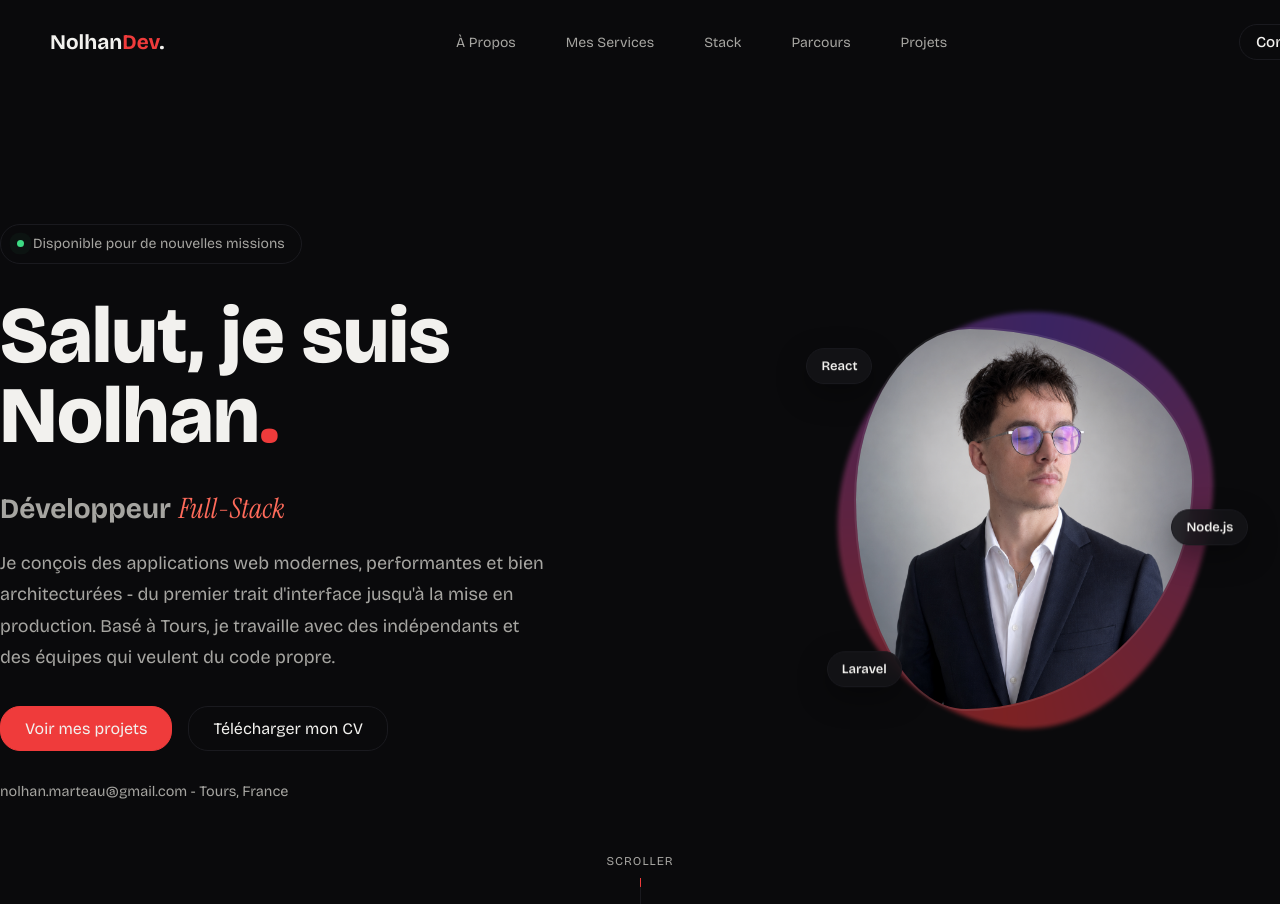
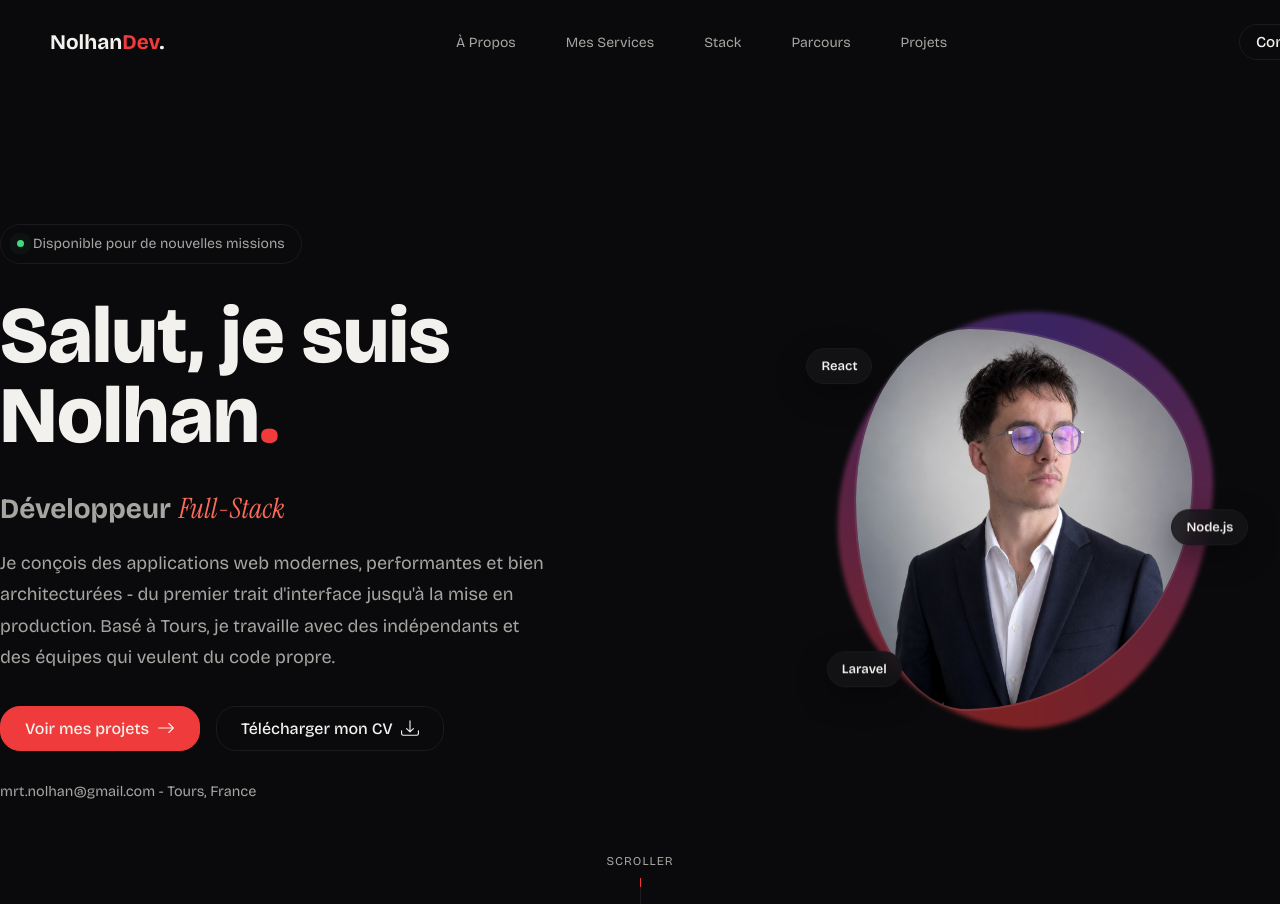
Before and after one commit to MNolhan/Nolhan-Portfolio, a React (Vite) app in the folder Frontend-Portfolio/: page / in a window 1280 px wide. Shown: the top 904 px of the page. Built offline with nearby package versions, Linux system fonts and the light colour scheme; no server answers.

Commit message:
Feat: Ajout des icônes de téléchargement et flèche droite dans la page d'accueil avec mise à jour des boutons

```diff
--- /dev/null
+++ b/Frontend-Portfolio/src/v2/components/Icon/arrowright-icon.jsx
@@ -0,0 +1,15 @@
+export default function ArrowRightIcon() {
+  return (
+    <svg
+      xmlns="http://www.w3.org/2000/svg"
+      width="18"
+      height="18"
+      fill="currentColor"
+      className="bi bi-arrow-right"
+      viewBox="0 0 16 16"
+      style={{ display: "block" }}
+    >
+      <path fillRule="evenodd" d="M1 8a.5.5 0 0 1 .5-.5h11.793l-3.147-3.146a.5.5 0 0 1 .708-.708l4 4a.5.5 0 0 1 0 .708l-4 4a.5.5 0 0 1-.708-.708L13.293 8.5H1.5A.5.5 0 0 1 1 8"/>
+    </svg>
+  )
+}
--- /dev/null
+++ b/Frontend-Portfolio/src/v2/components/Icon/download-icon.jsx
@@ -0,0 +1,16 @@
+export default function DownloadIcon() {
+  return (
+    <svg
+      xmlns="http://www.w3.org/2000/svg"
+      width="18"
+      height="18"
+      fill="currentColor"
+      className="bi bi-download"
+      viewBox="0 0 16 16"
+      style={{ display: "block" }}
+    >
+      <path d="M.5 9.9a.5.5 0 0 1 .5.5v2.5a1 1 0 0 0 1 1h12a1 1 0 0 0 1-1v-2.5a.5.5 0 0 1 1 0v2.5a2 2 0 0 1-2 2H2a2 2 0 0 1-2-2v-2.5a.5.5 0 0 1 .5-.5"/>
+      <path d="M7.646 11.854a.5.5 0 0 0 .708 0l3-3a.5.5 0 0 0-.708-.708L8.5 10.293V1.5a.5.5 0 0 0-1 0v8.793L5.354 8.146a.5.5 0 1 0-.708.708z"/>
+    </svg>
+  )
+}
--- a/Frontend-Portfolio/src/v2/pages/home.jsx
+++ b/Frontend-Portfolio/src/v2/pages/home.jsx
@@ -1,4 +1,6 @@
 import Bouton from "../components/ui/bouton";
+import DownloadIcon from "../components/Icon/download-icon";
+import ArrowRightIcon from "../components/Icon/arrowright-icon";
 import Me from '../../assets/NolhanPortfolioPDP.png'
 
 export default function Home() {
@@ -23,15 +25,15 @@ export default function Home() {
 
                     <div className="home__left-bouton">
                         <Bouton variant="primary" as="a" href="#contact">
-                            Voir mes projets
+                            <span>Voir mes projets</span><ArrowRightIcon />
                         </Bouton>
                         <Bouton variant="secondary" as="a" href="#contact">
-                            Télécharger mon CV
+                            <span>Télécharger mon CV</span><DownloadIcon />
                         </Bouton>
                     </div>
 
                     <p className="home__left-contact">
-                        nolhan.marteau@gmail.com - Tours, France
+                        mrt.nolhan@gmail.com - Tours, France
                     </p>
                 </div>
 
--- a/Frontend-Portfolio/src/v2/styles/components/__bouton.scss
+++ b/Frontend-Portfolio/src/v2/styles/components/__bouton.scss
@@ -1,6 +1,10 @@
 @use '../abstratcs/_variables' as *;
 
 .btn {
+    display: flex;
+    align-items: center;
+    gap: 0.5rem;
+    font-weight: 500;
     padding: 0.75rem 1.5rem;
     border-radius: 20px;
     text-decoration: none;
```
